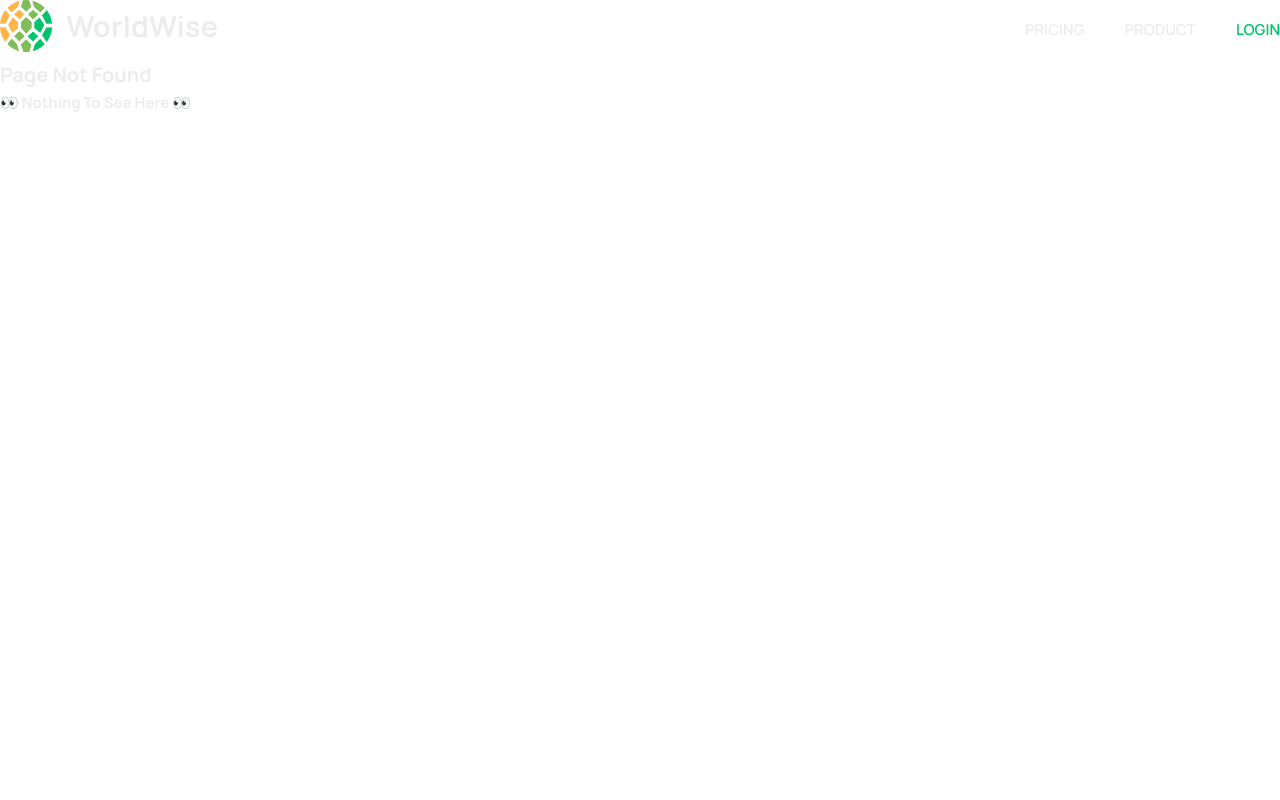
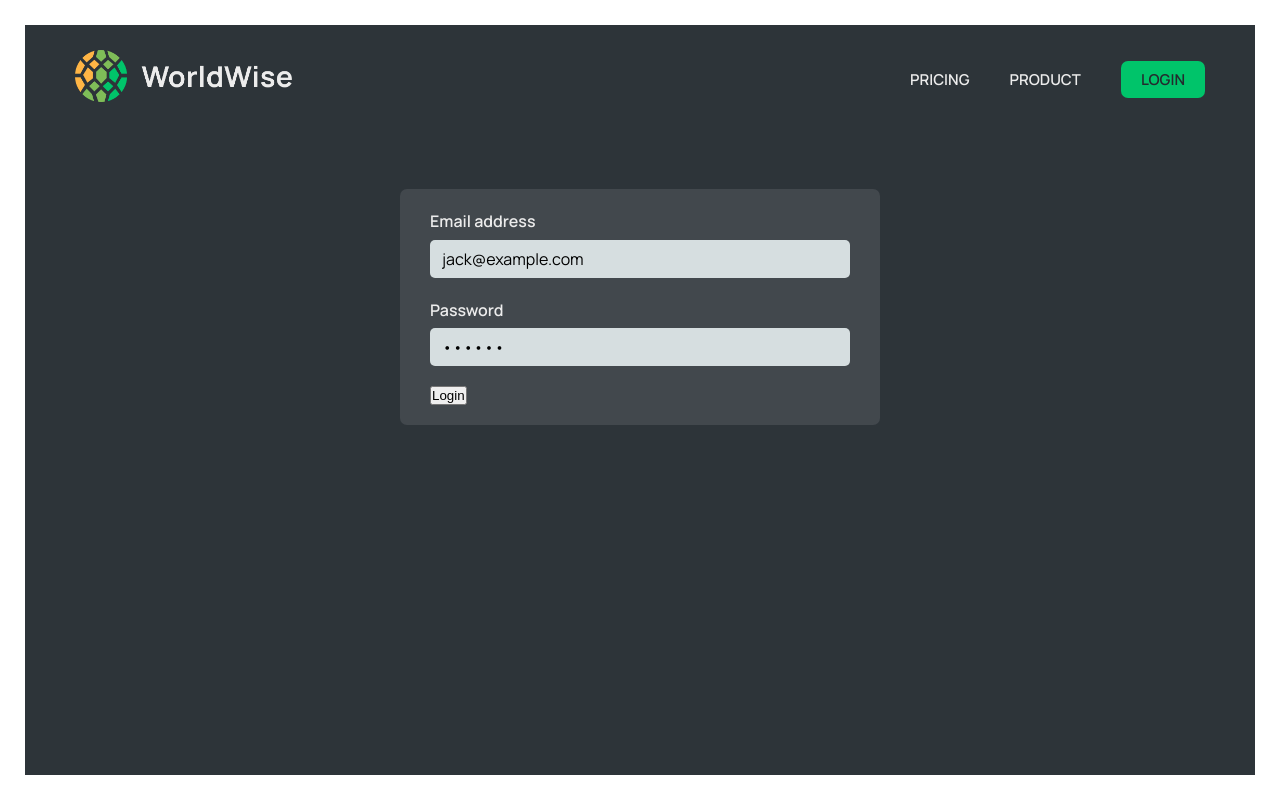
Before and after one commit to GennadiyMostov/World-Wise, a React (Vite) app: page /login in a window 1280 px wide. Before the commit this address had no page. Built offline with nearby package versions, Linux system fonts and the light colour scheme.

Commit message:
Add Styles for login page and login button

```diff
--- a/src/App.jsx
+++ b/src/App.jsx
@@ -5,6 +5,7 @@
 import Pricing from './pages/Pricing';
 import Homepage from './pages/Homepage';
 import AppLayout from './pages/AppLayout';
+import Login from './pages/Login';
 
 const App = () => {
   return (
@@ -13,6 +14,7 @@
         <Route path='/' element={<Homepage />} />
         <Route path='product' element={<Product />} />
         <Route path='pricing' element={<Pricing />} />
+        <Route path='/login' element={<Login />} />
         <Route path='app' element={<AppLayout />} />
         <Route path='*' element={<FourOhFour />} />
       </Routes>
--- a/src/components/PageNav.jsx
+++ b/src/components/PageNav.jsx
@@ -16,7 +16,9 @@
           <NavLink to='/Product'>Product</NavLink>
         </li>
         <li>
-          <NavLink to='/login'>Login</NavLink>
+          <NavLink to='/login' className={styles.ctaLink}>
+            Login
+          </NavLink>
         </li>
       </ul>
     </nav>
--- a/src/pages/Pricing.jsx
+++ b/src/pages/Pricing.jsx
@@ -1,9 +1,11 @@
 // Uses the same styles as Product
-import styles from "./Product.module.css";
+import styles from './Product.module.css';
+import PageNav from '../components/PageNav';
 
 export default function Product() {
   return (
     <main className={styles.product}>
+      <PageNav />
       <section>
         <div>
           <h2>
@@ -17,7 +19,7 @@
             voluptatem iste.
           </p>
         </div>
-        <img src="img-2.jpg" alt="overview of a large city with skyscrapers" />
+        <img src='img-2.jpg' alt='overview of a large city with skyscrapers' />
       </section>
     </main>
   );
--- a/src/pages/Product.jsx
+++ b/src/pages/Product.jsx
@@ -1,12 +1,14 @@
-import styles from "./Product.module.css";
+import styles from './Product.module.css';
+import PageNav from '../components/PageNav';
 
 export default function Product() {
   return (
     <main className={styles.product}>
+      <PageNav />
       <section>
         <img
-          src="img-1.jpg"
-          alt="person with dog overlooking mountain with sunset"
+          src='img-1.jpg'
+          alt='person with dog overlooking mountain with sunset'
         />
         <div>
           <h2>About WorldWide.</h2>
```
Also changed, not shown: 1 other file (tests, documents, lock files or other folders).
